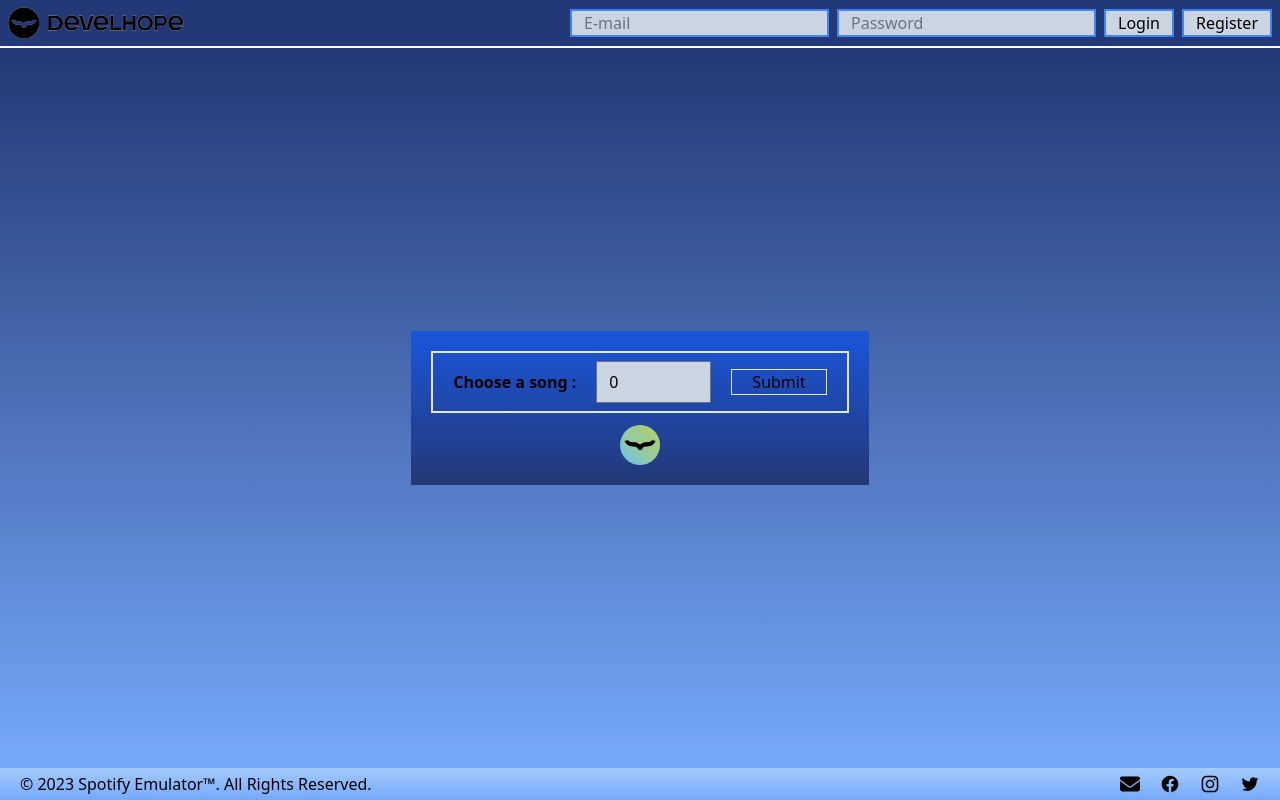
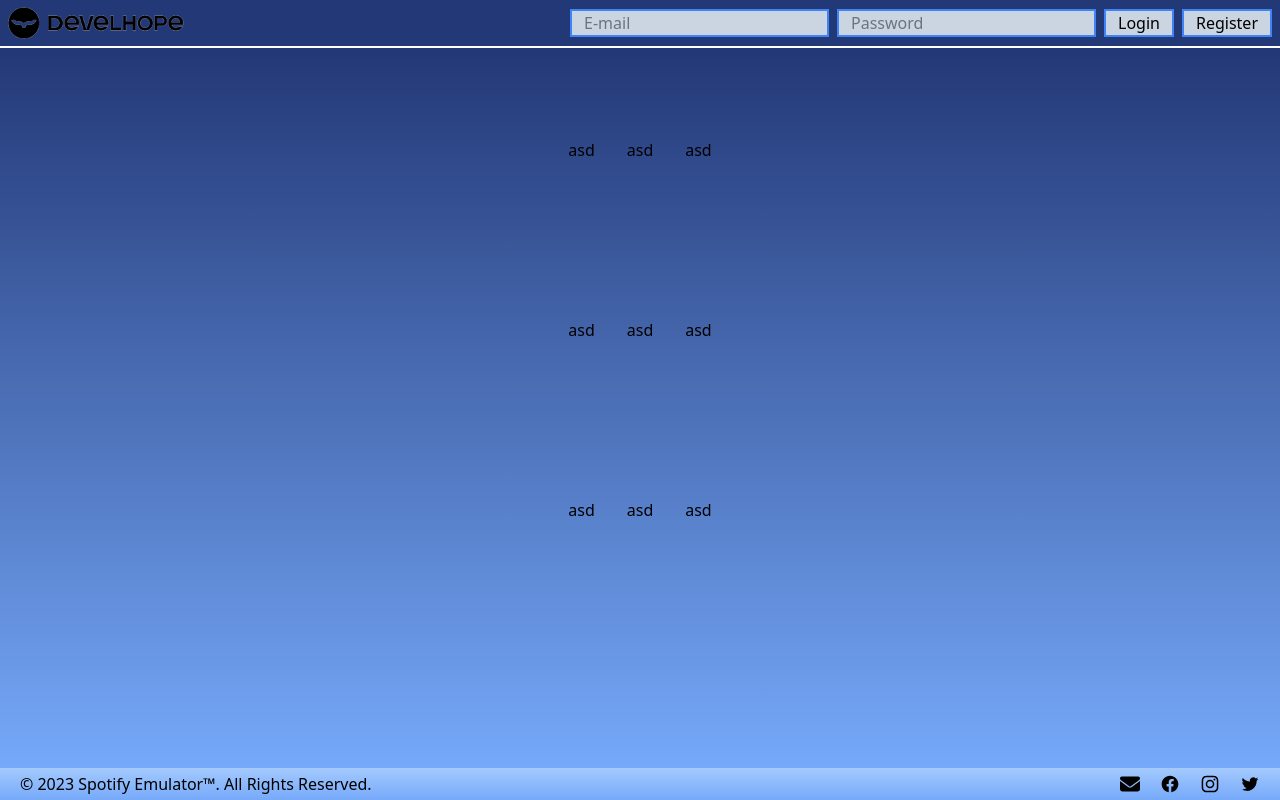
Before and after one commit to VincenzoCDN/frontenddhmusic, a React (Create React App) app: page /dashboardprova in a window 1280 px wide. Built offline with nearby package versions, Linux system fonts and the light colour scheme; no server answers.

Commit message:
feat: fix fatch problems

```diff
--- a/src/components/common/Navbar.js
+++ b/src/components/common/Navbar.js
@@ -11,9 +11,10 @@ export default function Navbar() {
 
   const [isMenuOpen, setIsMenuOpen] = useState(false);
   const loggedIn = localStorage.getItem("loggedIn");
+  const userRole = localStorage.getItem('role')
+  const userName = localStorage.getItem('username')
 
   //LOGOUT
-
   function logOut() {
     localStorage.clear();
     navigate("/");
@@ -21,7 +22,6 @@ export default function Navbar() {
   }
 
   //NAVBAR LOGIN
-
   const handleemailChange = (event) => {
     setemail(event.target.value);
   };
@@ -231,7 +231,7 @@ export default function Navbar() {
           Logout
         </a>
         <div className={"text-slate-100 absolute w-max top-1/4 right-full"}>
-          <p>Welcome, {loggedIn}</p>
+          <p>Welcome, {userName && userName} STAUTS: {userRole && userRole}</p>
         </div>
       </div>
     </nav>
--- a/src/components/pages/protectedArea/Dashboard.js
+++ b/src/components/pages/protectedArea/Dashboard.js
@@ -6,23 +6,68 @@ import Footer from "../../common/Footer";
 export default function Dashboard() {
   const [video, setVideo] = useState();
   const [title, setTitle] = useState();
+  const [role, setRole] = useState();
+  const [id, setId] = useState();
   const [username, setUsername] = useState();
-  const [id, setId] = useState();
   const [artistName, setArtistName] = useState();
   const [song, setSong] = useState(0);
 
+
+//GET ID
+
 useEffect(() => {
   let myToken = localStorage.getItem("My Token");
-    fetch(`http://localhost:8080/users/get-id`, {
+  let myCompleteToken = "Bearer "+ myToken
+  fetch('http://localhost:8080/front/get-id', {
+    method: "GET",
     headers: {
-        Authorization: "application/json",
+   'Authorization': myCompleteToken,
  },
 })
 .then((data) => data.text())
-      .then((data) => console.log(data));
+.then((data) => setId(data))
 }, []);
 
-  function inputHandle(event) {
+//GET USERNAME
+useEffect(() => {
+  let myToken = localStorage.getItem("My Token");
+  let myCompleteToken = "Bearer "+ myToken
+  fetch(`http://localhost:8080/front/get-username/${id}`, {
+    method: "GET",
+    headers: {
+ 'Authorization': myCompleteToken,
+},
+})
+.then((data) => data.text())
+.then((data) => setUsername(data))
+}, [id]);
+
+//GET ROLE
+ useEffect(() => {
+  let myToken = localStorage.getItem("My Token");
+  let myCompleteToken = "Bearer "+ myToken
+  fetch(`http://localhost:8080/front/get-user-role/${id}`, {
+    method: "GET",
+    headers: {
+ 'Authorization': myCompleteToken,
+},
+})
+.then((data) => data.text())
+.then((data) => setRole(data))
+}, [id]);
+
+//SET LOCAL STORAGE DATAS
+
+useEffect(() => {
+  localStorage.setItem('role', role)
+  localStorage.setItem('username', username)
+
+}, [ role, username])
+
+
+
+
+/*   function inputHandle(event) {
     setSong(event.target.value);
   }
 
@@ -40,70 +85,26 @@ export default function Dashboard() {
     fetch(`http://localhost:8080/songs/getArtistName/${song}`).then((data) =>
       data.text().then((data) => setArtistName(data))
     );
-  }
+  } */
 
   return (
     <div className="h-screen w-screen bg-red-800">
       <Navbar />
-      <div className="secondContainer bg-gradient-to-b from-blue-900 to-blue-400 flex justify-center items-center">
-        <div className="flex flex-col justify-center items-center gap-3 bg-gradient-to-b from-blue-700 to-blue-900 p-5">
-          <form onSubmit={handleVideo} className="border-2 border-slate-200">
-            <label htmlFor="songs" className="px-5 font-bold">
-              Choose a song :
-            </label>
-
-            <input
-              onChange={inputHandle}
-              type="number"
-              id="song"
-              name="songs"
-              min="1"
-              max="100"
-              value={song}
-              className="bg-slate-300 my-2 text-black"
-              size="3"
-            />
-            <button
-              className="px-5 border border-slate-200 mx-5 hover:bg-purple-700"
-              type="submit"
-            >
-              Submit
-            </button>
-          </form>
-          {video && video !== "error" ? (
-            <iframe
-              width="1000"
-              height="500"
-              src={video}
-              title="YouTube video player"
-              allow="accelerometer; autoplay; encrypted-media; gyroscope; picture-in-picture; web-share"
-              allowFullScreen
-              className="pt-1"
-            ></iframe>
-          ) : video && video === "error" ? (
-            <p>Video not found</p>
-          ) : null}{" "}
-          <div className="flex justify-between items-center w-full">
-            {title && (
-              <p className="w-1/3 font-bold">
-                Titolo: <span className="font-normal">{title}</span>
-              </p>
-            )}
-            {artistName && title ? (
-              <div className="w-1/3 flex justify-center items-center">
-                <img src={logo1} width={40} height={40} alt="devlogo" />
+      <div className="secondContainer bg-gradient-to-b from-blue-900 to-blue-400 flex flex-col justify-center items-center">
+        <div className="flex justify-center items-around gap-8 h-1/4">
+          <div>asd</div>
+          <div>asd</div>
+          <div>asd</div>
         </div>
-            ) : (
-              <div className="w-full flex justify-center items-center">
-                <img src={logo1} width={40} height={40} alt="devlogo" />
+        <div className="flex justify-center items-around gap-8 h-1/4">
+          <div>asd</div>
+          <div>asd</div>
+          <div>asd</div>
         </div>
-            )}
-            {artistName && (
-              <p className="w-1/3 text-right font-bold">
-                Artista: <span className="font-normal">{artistName}</span>
-              </p>
-            )}
-          </div>
+        <div className="flex justify-center items-around gap-8 h-1/4">
+          <div>asd</div>
+          <div>asd</div>
+          <div>asd</div>
         </div>
        </div>
       <Footer />
```
Lines whose indentation alone changed are shown as unchanged.
